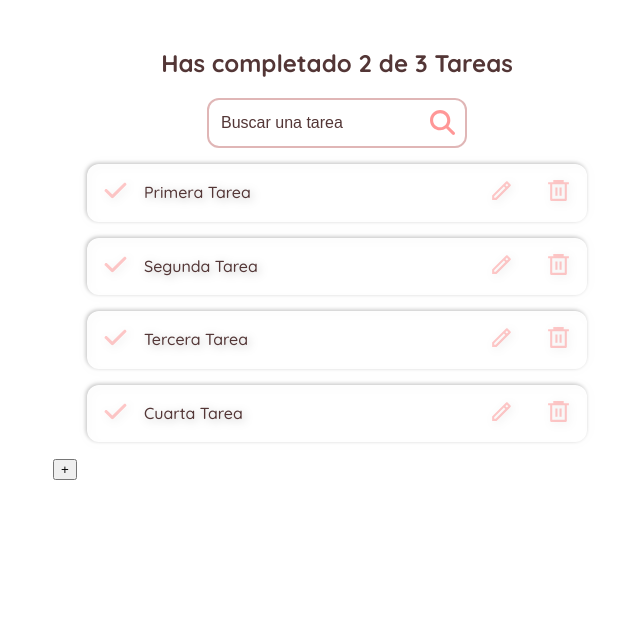
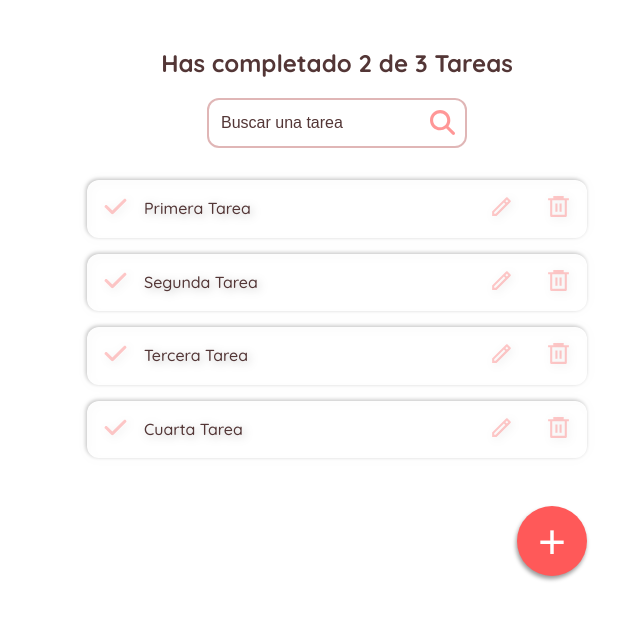
Before and after one commit to klich1984/todo-list-react, a React (Create React App) app: page / in a window 1280 px wide. Shown: the top 620 px of the page, without its empty margins (303-943 px from the left). Built offline with nearby package versions, Linux system fonts and the light colour scheme.

Commit message:
feat(todo list): Add styles to CreateTodoComponent component |-> Delete IconAdd component |-> Add styles

```diff
--- a/src/App.css
+++ b/src/App.css
@@ -2,6 +2,6 @@
   padding-inline: 1rem;
   margin-inline: auto;
   margin-block-start: 3rem;
-  height: 100vh;
+  height: auto;
   max-width: 600px;
 }
--- /dev/null
+++ b/src/components/CreateTodoButton.css
@@ -0,0 +1,20 @@
+.todo__button--add-container {
+  display: flex;
+  justify-content: end;
+  max-width: 500px;
+  margin-inline: auto;
+  margin-block-start: 3rem;
+}
+
+.todo__button--btn {
+  width: 70px;
+  height: 70px;
+  border-radius: 50%;
+  background-color: #ff5959;
+  border: none;
+  box-shadow: -1px 3px 4px rgb(0 0 0 / 40%);
+  cursor: pointer;
+  color: #fff;
+  font-size: 3rem;
+  line-height: 70px;
+}
--- a/src/components/CreateTodoButton.js
+++ b/src/components/CreateTodoButton.js
@@ -1,7 +1,9 @@
+import './CreateTodoButton.css'
+
 const CreateTodoButton = () => {
   return (
-    <div>
-      <button>+</button>
+    <div className='todo__button--add-container'>
+      <button className='todo__button--btn'>+</button>
     </div>
   )
 }
--- a/src/components/TodoList.css
+++ b/src/components/TodoList.css
@@ -1,3 +1,7 @@
+.todo__list--container {
+  margin-block-start: 2rem;
+}
+
 .todo__list--container ul {
   display: flex;
   flex-direction: column;
```
Also changed, not shown: src/assets/iconComponents/IconAdd.js (deleted, +0 -21 lines).
